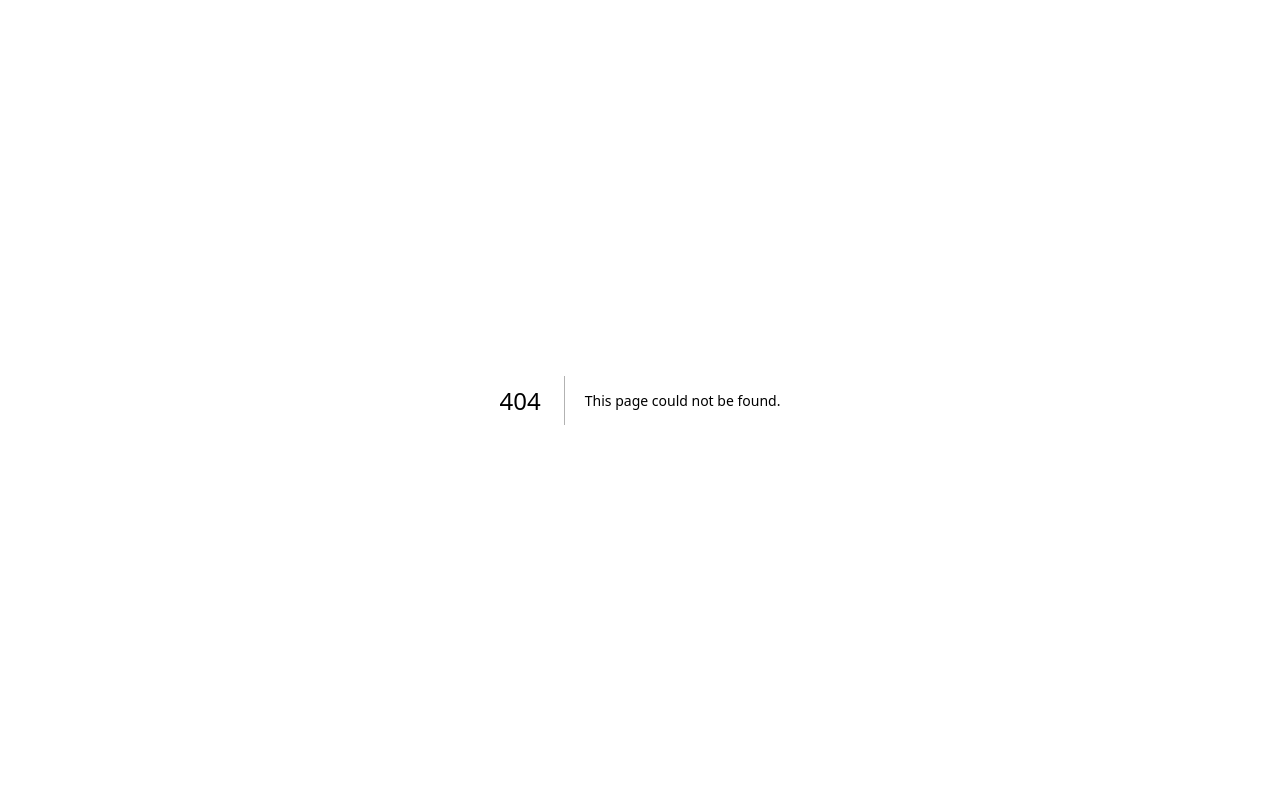
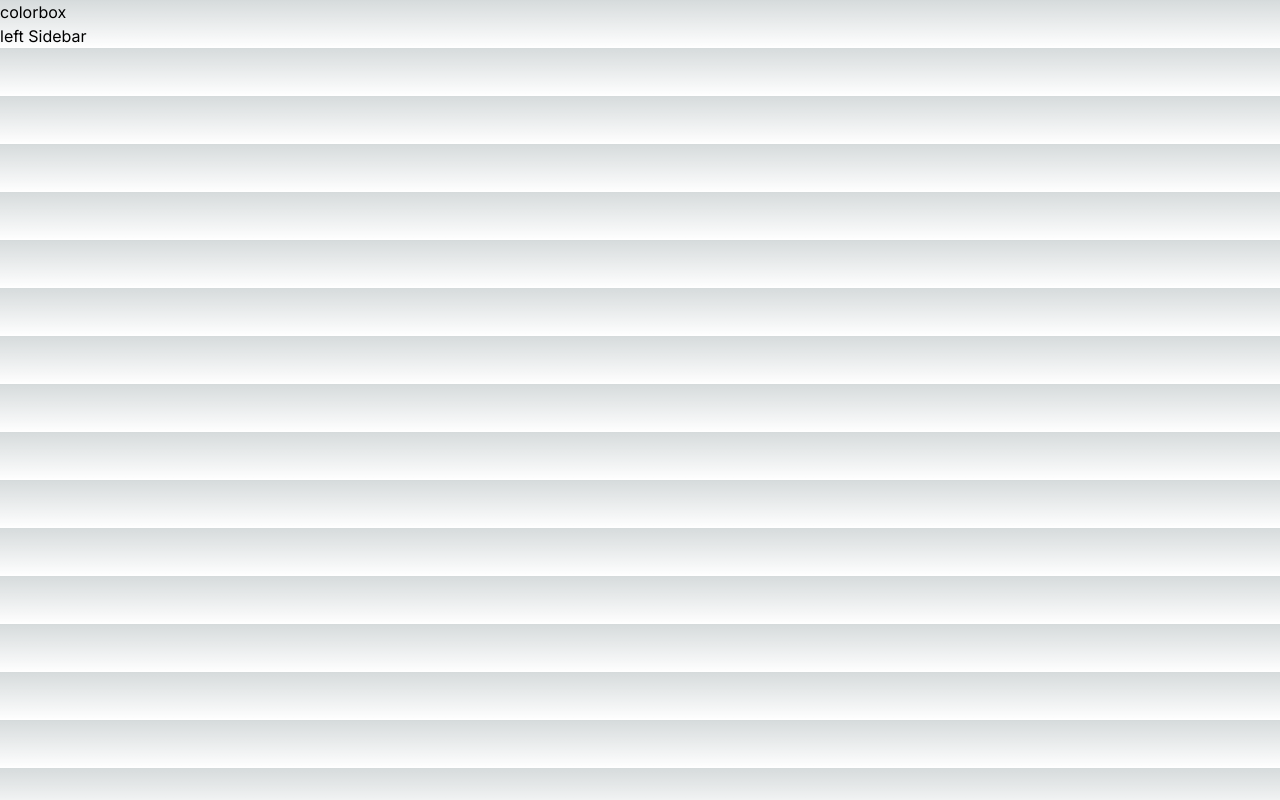
Before and after one commit to Priyanshilawania/NextJsLearning, a Next.js app: page /colorbox in a window 1280 px wide. Before the commit this address had no page. Built offline with nearby package versions, Linux system fonts and the light colour scheme.

Commit message:
Initial commit

```diff
--- /dev/null
+++ b/src/app/blog/[...posts]/page.jsx
@@ -0,0 +1,9 @@
+// import React from 'react'
+
+const posts = () => {
+  return (
+    <div>posts</div>
+  )
+}
+
+export default posts
--- /dev/null
+++ b/src/app/colorbox/@left/page.jsx
@@ -0,0 +1,10 @@
+// import React from 'react'
+
+const left = () => {
+  return (
+    <div>left Sidebar</div>
+  )
+}
+
+export default left
+//parallel roots are made with @ symbol
--- /dev/null
+++ b/src/app/colorbox/@right/page.jsx
@@ -0,0 +1,9 @@
+// import React from 'react'
+
+const right = () => {
+  return (
+    <div>right sidebar</div>
+  )
+}
+
+export default right
--- /dev/null
+++ b/src/app/colorbox/layout.js
@@ -0,0 +1,12 @@
+export default function colorboxlayout({children,left,right}) {
+    const isSidebar=true//to make left and right conditional
+    return(
+        <section>
+        {children}
+        {isSidebar ? left:right}
+        {/* //if there is side bar show left otherwise right
+        //if you put false for the condition it will show right */}
+
+        </section>
+    )
+}
--- /dev/null
+++ b/src/app/colorbox/page.jsx
@@ -0,0 +1,9 @@
+// import React from 'react'
+
+const colorbox = () => {
+  return (
+    <div>colorbox</div>
+  )
+}
+
+export default colorbox
--- /dev/null
+++ b/src/app/user/profile/[id]/page.jsx
@@ -0,0 +1,10 @@
+
+
+const myprofile = ({params}) => {
+    // console.log(params);
+  return (
+    <div>myprofile {params.id}</div>
+  )
+}
+
+export default myprofile
```
